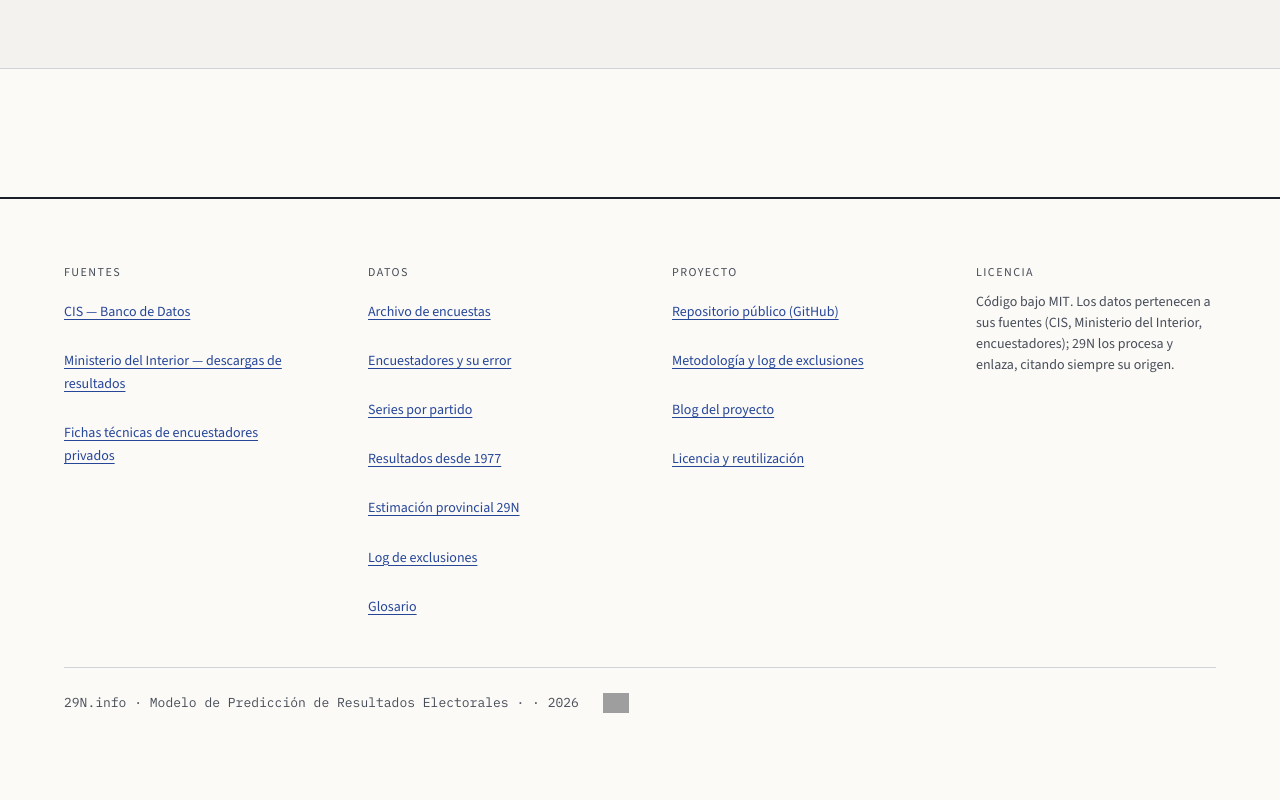
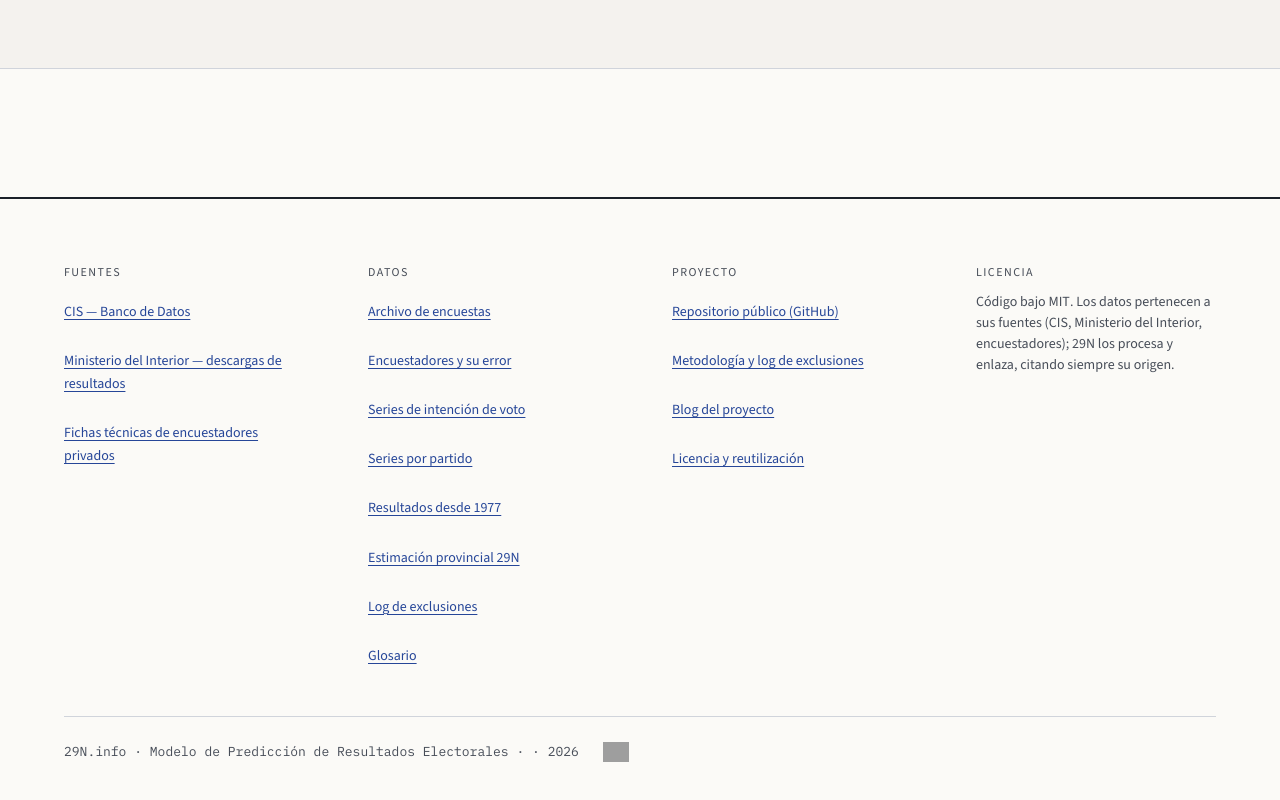
Before and after one commit to elCanosail/29N, an Astro site in the folder web/: page / in a window 1280 px wide. Shown: the part 5041-5841 px from the top of the page. Before the commit the page ends 5794 px from the top, so only its background shows below. Built offline with nearby package versions, Linux system fonts and the light colour scheme; Astro itself is replaced by a stand-in of ours; grey boxes are pictures that could not be loaded.

Commit message:
feat(web): enlazar las series desde el pie

```diff
--- a/web/src/components/Footer.astro
+++ b/web/src/components/Footer.astro
@@ -27,6 +27,7 @@ const fuentes = [
         <ul class="pie__lista">
           <li><a href="/encuestas/">Archivo de encuestas</a></li>
           <li><a href="/encuestadores/">Encuestadores y su error</a></li>
+          <li><a href="/series/">Series de intención de voto</a></li>
           <li><a href="/partidos/">Series por partido</a></li>
           <li><a href="/elecciones/">Resultados desde 1977</a></li>
           <li><a href="/prediccion/">Estimación provincial 29N</a></li>
```
